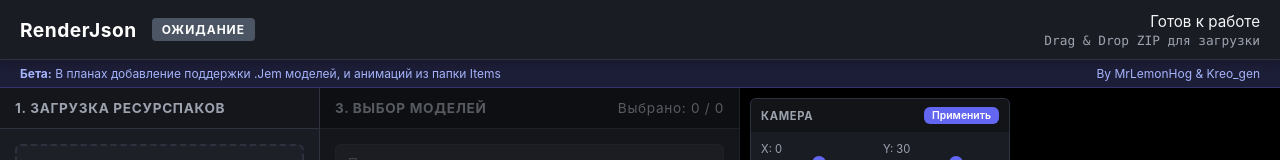
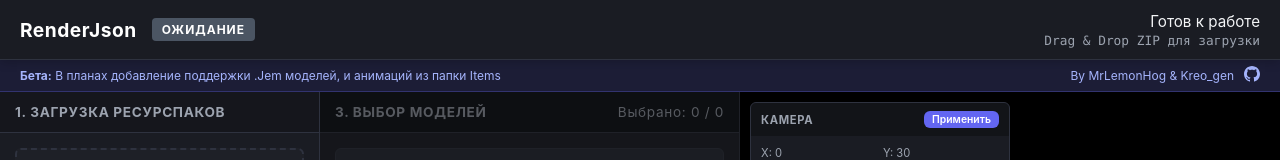
Before and after one commit to Kreonical-genesis/RenderJson, a plain HTML site: page index.html in a window 1280 px wide. Shown: the top 160 px of the page. Drawn offline with nearby package versions, Linux system fonts and the light colour scheme.

Commit message:
added github url/icon

```diff
--- a/index.html
+++ b/index.html
@@ -468,9 +468,9 @@
             <div id="progress-track"><div id="progress-bar"></div></div>
         </div>
     </header>
-    <div style="background: rgba(99, 102, 241, 0.15); border-bottom: 1px solid rgba(99, 102, 241, 0.3); padding: 6px 20px; font-size: 0.75rem; color: #a5b4fc; display: flex; justify-content: space-between;">
+    <div style="background: rgba(99, 102, 241, 0.15); border-bottom: 1px solid rgba(99, 102, 241, 0.3); padding: 6px 20px; font-size: 0.75rem; color: #a5b4fc; display: flex; justify-content: space-between; align-items: center;">
         <span><strong>Бета:</strong> В планах добавление поддержки .Jem моделей, и анимаций из папки Items</span>
-        <span>By MrLemonHog & Kreo_gen</span>
+        <span style="display: flex; align-items: center; gap: 10px;">By MrLemonHog & Kreo_gen <a href="https://github.com/Kreorical-genesis/RenderJson" target="_blank" style="color: #a5b4fc;"><svg width="16" height="16" viewBox="0 0 24 24" fill="currentColor"><path d="M12 0c-6.626 0-12 5.373-12 12 0 5.302 3.438 9.8 8.207 11.387.599.111.793-.261.793-.577v-2.234c-3.338.726-4.033-1.416-4.033-1.416-.546-1.387-1.333-1.756-1.333-1.756-1.089-.745.083-.729.083-.729 1.205.084 1.839 1.237 1.839 1.237 1.07 1.834 2.807 1.304 3.492.997.107-.775.418-1.305.762-1.604-2.665-.305-5.467-1.334-5.467-5.931 0-1.311.469-2.381 1.236-3.221-.124-.303-.535-1.524.117-3.176 0 0 1.008-.322 3.301 1.23.957-.266 1.983-.399 3.003-.404 1.02.005 2.047.138 3.006.404 2.291-1.552 3.297-1.23 3.297-1.23.653 1.653.242 2.874.118 3.176.77.84 1.235 1.911 1.235 3.221 0 4.609-2.807 5.624-5.479 5.921.43.372.823 1.102.823 2.222v3.293c0 .319.192.694.801.576 4.765-1.589 8.199-6.086 8.199-11.386 0-6.627-5.373-12-12-12z"/></svg></a></span>
     </div>
 
     <main id="main-view">
```
